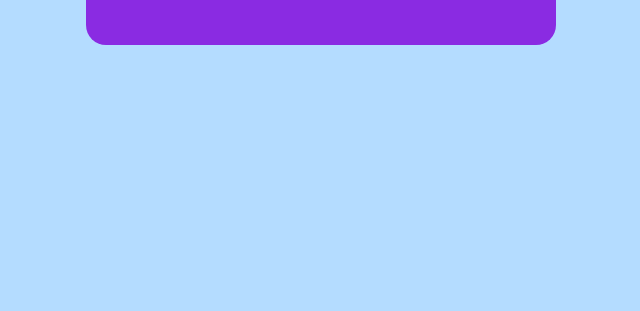
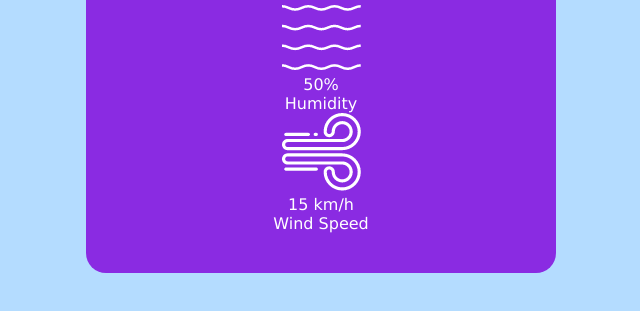
Before and after one commit to Code-with-RK/Weather-Forecast-App, a plain HTML site: page index.html in a window 1280 px wide. Shown: the part 489-800 px from the top of the page, without its empty margins (319-959 px from the left). Drawn offline with Linux system fonts and the light colour scheme.

Commit message:
added weather icon & column to the html file

```diff
--- a/index.html
+++ b/index.html
@@ -1,11 +1,13 @@
 <!DOCTYPE html>
 <html lang="en">
+
 <head>
     <meta charset="UTF-8">
     <meta name="viewport" content="width=device-width, initial-scale=1.0">
     <link rel="stylesheet" href="style.css">
     <title>Weather Forecast Application</title>
 </head>
+
 <body>
     <div class="card">
         <div class="search">
@@ -17,10 +19,29 @@
             <img src="img/rain.png" alt="" class="weather-icon">
             <h1 class="temp">22°C</h1>
             <h2 class="city">Mumbai</h2>
+            <div class="details">
+                <div class="col">
+                    <img src="img/humidity.png" alt="">
+                    <div>
+                        <p class="humidity">50%</p>
+                        <p>Humidity</p>
+                    </div>
+                </div>
+
+                <div class="col">
+                    <img src="img/wind.png" alt="">
+                    <div>
+                        <p class="wind">15 km/h</p>
+                        <p>Wind Speed</p>
+                    </div>
+                </div>
+
+            </div>
         </div>
     </div>
 
 
 
 </body>
+
 </html>
```
